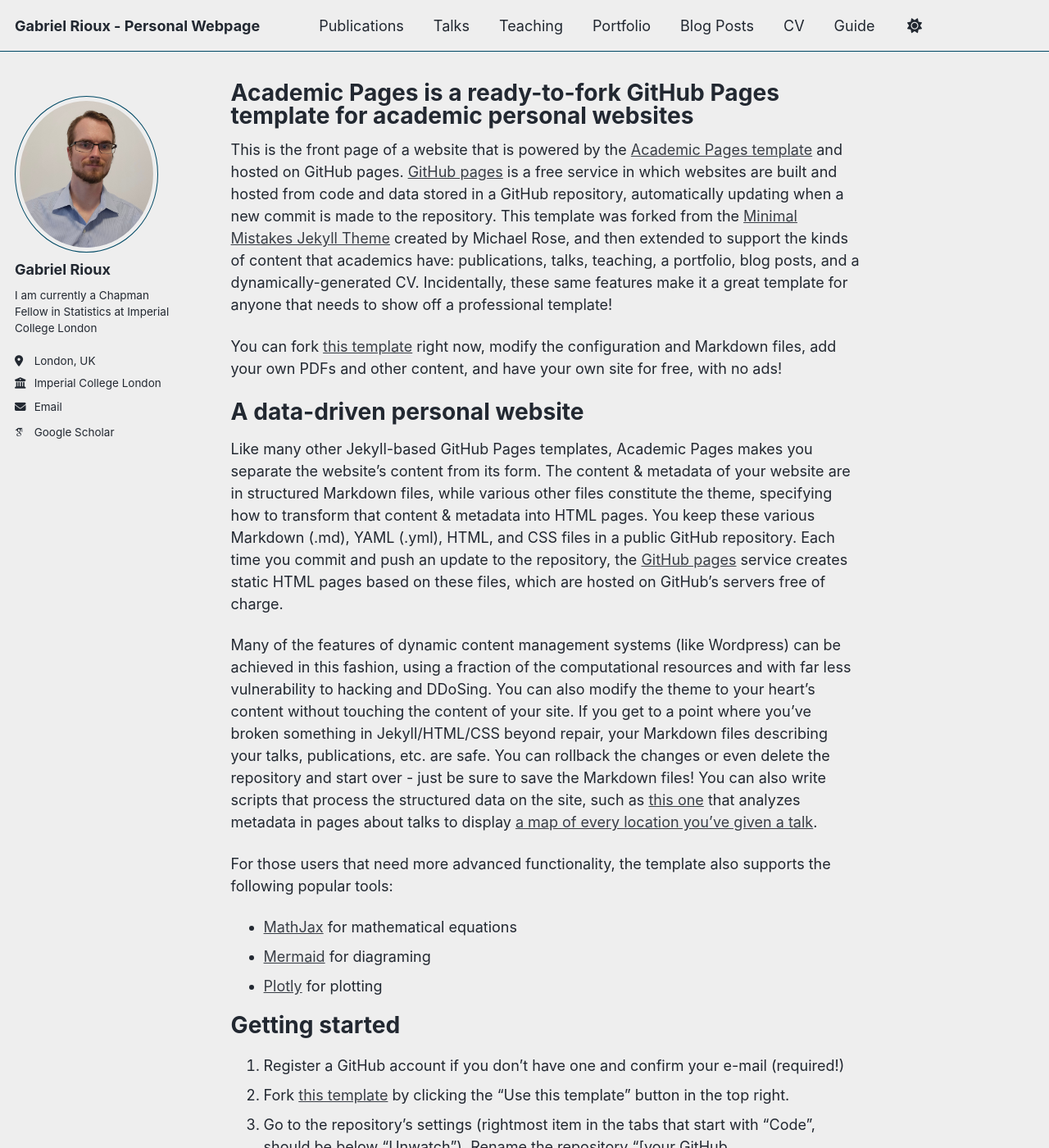
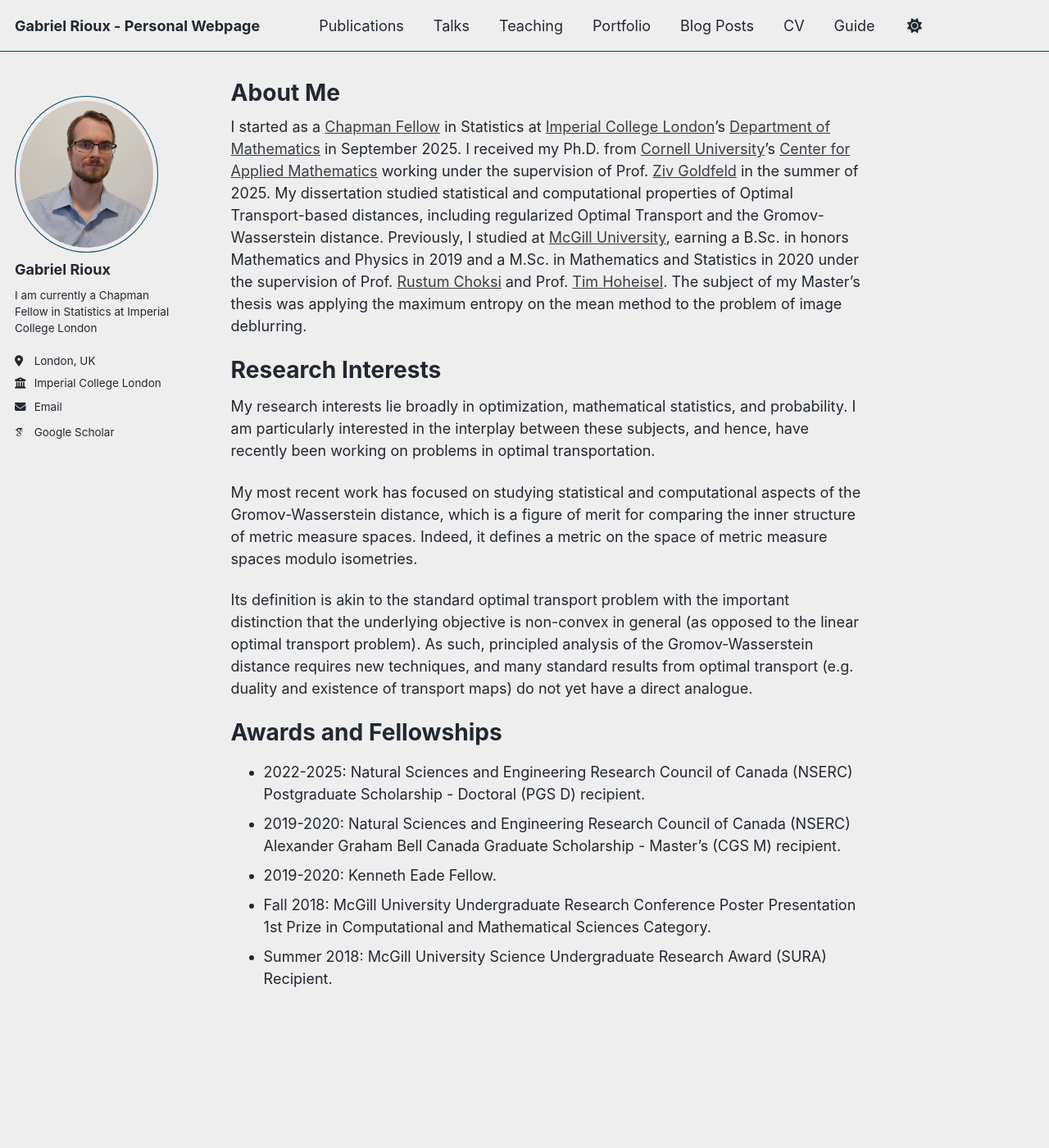
Before and after one commit to gabrielrioux/gabrielrioux.github.io, a Jekyll site: the page built from _pages/about.md, in a window 1280 px wide and 1400 px high. Shown: the whole window at 82% size. Built offline with Jekyll 4.4.1, drawn with Linux system fonts in a browser that asks for light colours; some web fonts are replaced; a script that is not in the unit is left out; some of the changed text lies outside the part shown.

Commit message:
Update about.md

```diff
--- a/_pages/about.md
+++ b/_pages/about.md
@@ -1,56 +1,26 @@
 ---
 permalink: /
-title: "Academic Pages is a ready-to-fork GitHub Pages template for academic personal websites"
+title: "About Me"
 author_profile: true
 redirect_from:
   - /about/
   - /about.html
 ---
+I started as a [Chapman Fellow](https://www.imperial.ac.uk/mathematics/research/opportunities/chapman-fellowships/) in Statistics at [Imperial College London](https://www.imperial.ac.uk/)'s [Department of Mathematics](https://www.imperial.ac.uk/mathematics/) in September 2025.
+I received my Ph.D. from [Cornell University](https://www.cornell.edu/)'s [Center for Applied Mathematics](https://cam.cornell.edu/) working under the supervision of Prof. [Ziv Goldfeld](http://people.ece.cornell.edu/zivg/) in the summer of 2025. My dissertation studied statistical and computational properties of Optimal Transport-based distances, including regularized Optimal Transport and the Gromov-Wasserstein distance. Previously, I studied at [McGill University](https://mcgill.ca/), earning a B.Sc. in honors Mathematics and Physics in 2019 and a M.Sc. in Mathematics and Statistics in 2020 under the supervision of Prof. [Rustum Choksi](https://math.mcgill.ca/rchoksi) and Prof. [Tim Hoheisel](https://math.mcgill.ca/hoheisel). The subject of my Master's thesis was applying the maximum entropy on the mean method to the problem of image deblurring.
 
-This is the front page of a website that is powered by the [Academic Pages template](https://github.com/academicpages/academicpages.github.io) and hosted on GitHub pages. [GitHub pages](https://pages.github.com) is a free service in which websites are built and hosted from code and data stored in a GitHub repository, automatically updating when a new commit is made to the repository. This template was forked from the [Minimal Mistakes Jekyll Theme](https://mmistakes.github.io/minimal-mistakes/) created by Michael Rose, and then extended to support the kinds of content that academics have: publications, talks, teaching, a portfolio, blog posts, and a dynamically-generated CV. Incidentally, these same features make it a great template for anyone that needs to show off a professional template!
+Research Interests
+======
+My research interests lie broadly in optimization, mathematical statistics, and probability. I am particularly interested in the interplay between these subjects, and hence, have recently been working on problems in optimal transportation.
 
- You can fork [this template](https://github.com/academicpages/academicpages.github.io) right now, modify the configuration and Markdown files, add your own PDFs and other content, and have your own site for free, with no ads!
+My most recent work has focused on studying statistical and computational aspects of the Gromov-Wasserstein distance, which is a figure of merit for comparing the inner structure of metric measure spaces. Indeed, it defines a metric on the space of metric measure spaces modulo isometries.
 
-A data-driven personal website
+Its definition is akin to the standard optimal transport problem with the important distinction that the underlying objective is non-convex in general (as opposed to the linear optimal transport problem). As such, principled analysis of the Gromov-Wasserstein distance requires new techniques, and many standard results from optimal transport (e.g. duality and existence of transport maps) do not yet have a direct analogue.
+
+Awards and Fellowships
 ======
-Like many other Jekyll-based GitHub Pages templates, Academic Pages makes you separate the website's content from its form. The content & metadata of your website are in structured Markdown files, while various other files constitute the theme, specifying how to transform that content & metadata into HTML pages. You keep these various Markdown (.md), YAML (.yml), HTML, and CSS files in a public GitHub repository. Each time you commit and push an update to the repository, the [GitHub pages](https://pages.github.com/) service creates static HTML pages based on these files, which are hosted on GitHub's servers free of charge.
-
-Many of the features of dynamic content management systems (like Wordpress) can be achieved in this fashion, using a fraction of the computational resources and with far less vulnerability to hacking and DDoSing. You can also modify the theme to your heart's content without touching the content of your site. If you get to a point where you've broken something in Jekyll/HTML/CSS beyond repair, your Markdown files describing your talks, publications, etc. are safe. You can rollback the changes or even delete the repository and start over - just be sure to save the Markdown files! You can also write scripts that process the structured data on the site, such as [this one](https://github.com/academicpages/academicpages.github.io/blob/master/talkmap.ipynb) that analyzes metadata in pages about talks to display [a map of every location you've given a talk](https://academicpages.github.io/talkmap.html).
-
-For those users that need more advanced functionality, the template also supports the following popular tools:
-- [MathJax](https://www.mathjax.org/) for mathematical equations
-- [Mermaid](https://mermaid.js.org/) for diagraming
-- [Plotly](https://plotly.com/javascript/) for plotting
-
-Getting started
-======
-1. Register a GitHub account if you don't have one and confirm your e-mail (required!)
-1. Fork [this template](https://github.com/academicpages/academicpages.github.io) by clicking the "Use this template" button in the top right.
-1. Go to the repository's settings (rightmost item in the tabs that start with "Code", should be below "Unwatch"). Rename the repository "[your GitHub username].github.io", which will also be your website's URL.
-1. Set site-wide configuration and create content & metadata (see below -- also see [this set of diffs](http://archive.is/3TPas) showing what files were changed to set up [an example site](https://getorg-testacct.github.io) for a user with the username "getorg-testacct")
-1. Upload any files (like PDFs, .zip files, etc.) to the files/ directory. They will appear at https://[your GitHub username].github.io/files/example.pdf.
-1. Check status by going to the repository settings, in the "GitHub pages" section
-
-Site-wide configuration
-------
-The main configuration file for the site is in the base directory in [_config.yml](https://github.com/academicpages/academicpages.github.io/blob/master/_config.yml), which defines the content in the sidebars and other site-wide features. You will need to replace the default variables with ones about yourself and your site's github repository. The configuration file for the top menu is in [_data/navigation.yml](https://github.com/academicpages/academicpages.github.io/blob/master/_data/navigation.yml). For example, if you don't have a portfolio or blog posts, you can remove those items from that navigation.yml file to remove them from the header.
-
-Create content & metadata
-------
-For site content, there is one Markdown file for each type of content, which are stored in directories like _publications, _talks, _posts, _teaching, or _pages. For example, each talk is a Markdown file in the [_talks directory](https://github.com/academicpages/academicpages.github.io/tree/master/_talks). At the top of each Markdown file is structured data in YAML about the talk, which the theme will parse to do lots of cool stuff. The same structured data about a talk is used to generate the list of talks on the [Talks page](https://academicpages.github.io/talks), each [individual page](https://academicpages.github.io/talks/2012-03-01-talk-1) for specific talks, the talks section for the [CV page](https://academicpages.github.io/cv), and the [map of places you've given a talk](https://academicpages.github.io/talkmap.html) (if you run this [python file](https://github.com/academicpages/academicpages.github.io/blob/master/talkmap.py) or [Jupyter notebook](https://github.com/academicpages/academicpages.github.io/blob/master/talkmap.ipynb), which creates the HTML for the map based on the contents of the _talks directory).
-
-**Markdown generator**
-
-The repository includes [a set of Jupyter notebooks](https://github.com/academicpages/academicpages.github.io/tree/master/markdown_generator
-) that converts a CSV containing structured data about talks or presentations into individual Markdown files that will be properly formatted for the Academic Pages template. The sample CSVs in that directory are the ones I used to create my own personal website at stuartgeiger.com. My usual workflow is that I keep a spreadsheet of my publications and talks, then run the code in these notebooks to generate the Markdown files, then commit and push them to the GitHub repository.
-
-How to edit your site's GitHub repository
-------
-Many people use a git client to create files on their local computer and then push them to GitHub's servers. If you are not familiar with git, you can directly edit these configuration and Markdown files directly in the github.com interface. Navigate to a file (like [this one](https://github.com/academicpages/academicpages.github.io/blob/master/_talks/2012-03-01-talk-1.md) and click the pencil icon in the top right of the content preview (to the right of the "Raw | Blame | History" buttons). You can delete a file by clicking the trashcan icon to the right of the pencil icon. You can also create new files or upload files by navigating to a directory and clicking the "Create new file" or "Upload files" buttons.
-
-Example: editing a Markdown file for a talk
-![Editing a Markdown file for a talk](/images/editing-talk.png)
-
-For more info
-------
-More info about configuring Academic Pages can be found in [the guide](https://academicpages.github.io/markdown/), the [growing wiki](https://github.com/academicpages/academicpages.github.io/wiki), and you can always [ask a question on GitHub](https://github.com/academicpages/academicpages.github.io/discussions). The [guides for the Minimal Mistakes theme](https://mmistakes.github.io/minimal-mistakes/docs/configuration/) (which this theme was forked from) might also be helpful.
+* 2022-2025: Natural Sciences and Engineering Research Council of Canada (NSERC) Postgraduate Scholarship - Doctoral (PGS D) recipient.
+* 2019-2020: Natural Sciences and Engineering Research Council of Canada (NSERC) Alexander Graham Bell Canada Graduate Scholarship - Master's (CGS M) recipient.
+* 2019-2020: Kenneth Eade Fellow.
+* Fall 2018: McGill University Undergraduate Research Conference Poster Presentation 1st Prize in Computational and Mathematical Sciences Category.
+* Summer 2018: McGill University Science Undergraduate Research Award (SURA) Recipient.
```
